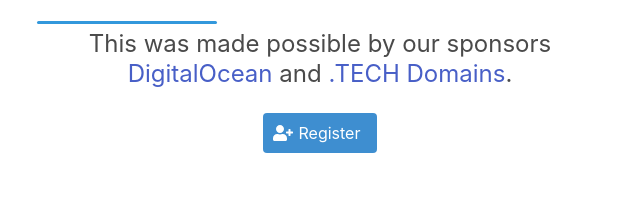
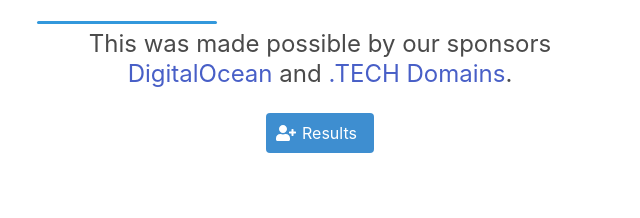
Before and after one commit to peelstnac/ESSMT, a website: page index.html in a window 1280 px wide. Shown: the part 1382-1600 px from the top of the page, 608-1248 px from the left. Drawn offline with nearby package versions, Linux system fonts and the light colour scheme.

Commit message:
Update index.html

```diff
--- a/index.html
+++ b/index.html
@@ -77,11 +77,11 @@
 	  	    <p class = "title" style = "font-size: 72px;">In prize money, 'nuff said.</p>
 	  	    <div class = "divider"></div>
 	  	    <p class = "subtitle is-4">This was made possible by our sponsors <a href = "https://www.digitalocean.com/">DigitalOcean</a> and <a href = "http://get.tech/">.TECH Domains</a>.</p>
-		  	<a href = "https://docs.google.com/forms/d/e/1FAIpQLSfxGUWFlSik30amRsNpqdQe1DlXLHVX_m92BoqA8gcoyOKiMA/viewform" class="button is-info">
+		  	<a href = "https://docs.google.com/spreadsheets/d/1xuzAaBixcQQNXJwiXTc1r5hHJMx4ZUWI3HL333uO4YU/edit#gid=0" class="button is-info">
 		      <span class="icon">
 		        <i class="fas fa-user-plus"></i>
 		      </span>
-		      <span>Register</span>
+		      <span>Results</span>
 		    </a>
 	  	  </div>
 	    </div>
```
